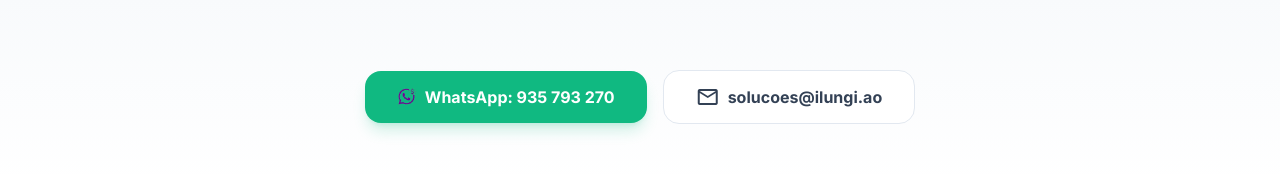
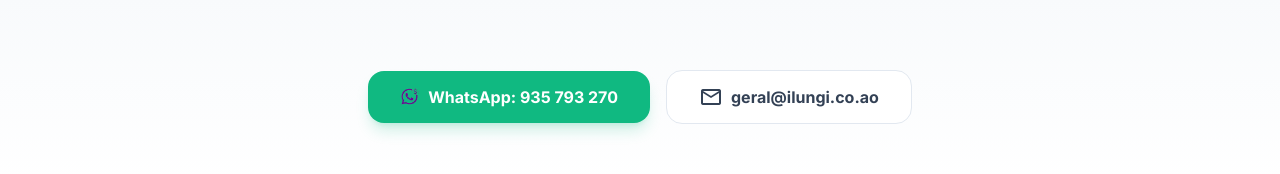
Before and after one commit to tIILUNGI/Salya-Landing, a React (Vite) app: page / in a window 1280 px wide. Shown: the part 5789-5963 px from the top of the page. Built offline with nearby package versions, Linux system fonts and the light colour scheme.

Commit message:
Landing Page (
Salya-Landing/src/pages/Landing.tsx
) ficou atualizada com geral@ilungi.co.ao como o email visível de contacto para os clientes/visitantes nos enviarem mensagens.

```diff
--- a/src/pages/Landing.tsx
+++ b/src/pages/Landing.tsx
@@ -580,11 +580,11 @@ const Landing: React.FC<LandingProps> = ({ onShowTerms }) => {
               WhatsApp: 935 793 270
             </a>
             <a
-              href="mailto:solucoes@ilungi.ao"
+              href="mailto:geral@ilungi.co.ao"
               className="inline-flex items-center gap-2 px-8 py-3.5 bg-white dark:bg-slate-900 border border-slate-200 dark:border-slate-700 text-slate-700 dark:text-slate-300 font-bold rounded-2xl hover:border-primary/30 transition-all"
             >
               <span className="material-symbols-outlined">mail</span>
-              solucoes@ilungi.ao
+              geral@ilungi.co.ao
             </a>
           </div>
         </div>
```
